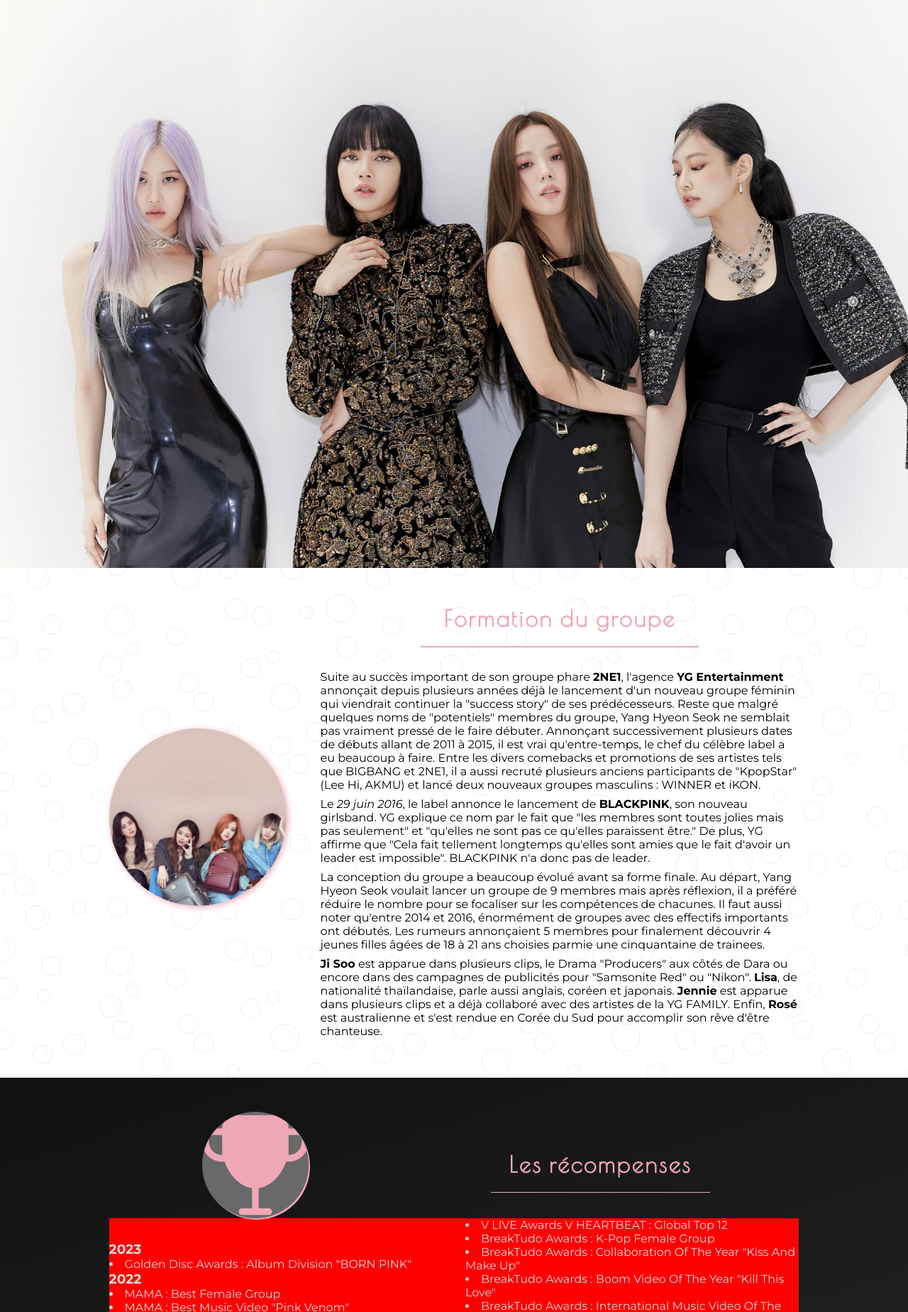
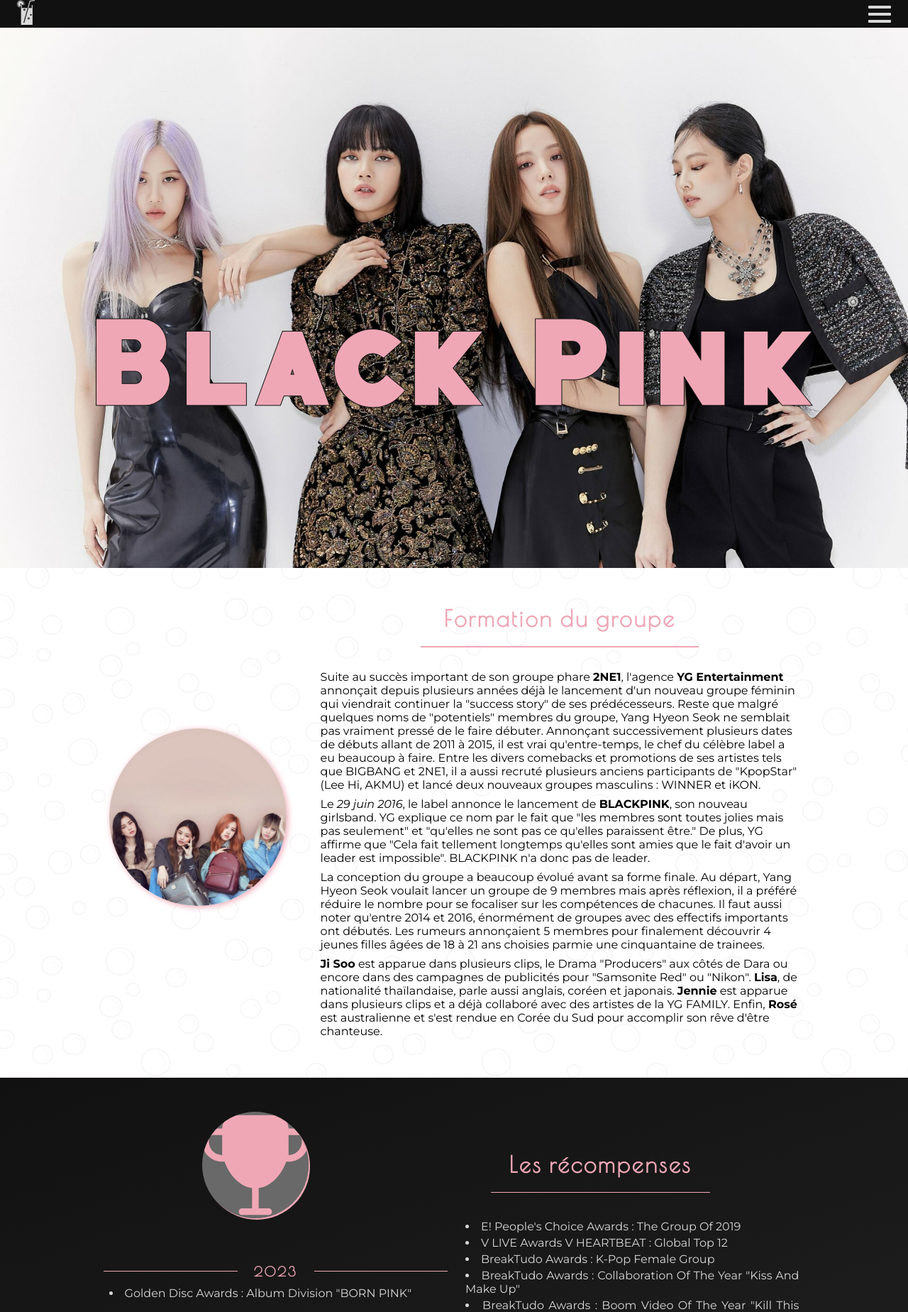
Before and after one commit to AdelinePat/fansite, a plain HTML site: page fansite1.html in a window 1280 px wide. Shown: the top 1848 px of the page at 71% size. Drawn offline with nearby package versions, Linux system fonts and the light colour scheme; a web font is replaced by a local one.

Commit message:
modification du header, navigation en cours

```diff
--- a/fansite1.css
+++ b/fansite1.css
@@ -8,18 +8,59 @@
     border: none;
 }
 
+:root {
+  --primary-color: #111111;
+  --secondary-color : #D8D8D8;
+  --lighter-primary-color: #303030;
+  --blackpink : #EFA7B5;
+  --euromillions : #EEBB05;
+  --argentina : #6CACE4;
+}
+
+
 @font-face {
   font-family: "primetime" ;
   src: url(./images_blackping/Primetime.ttf);
 }
 
-:root {
-    --primary-color: #111111;
-    --secondary-color : #D8D8D8;
-    --lighter-primary-color: #303030;
-    --blackpink : #EFA7B5;
-    --euromillions : #EEBB05;
-    --argentina : #6CACE4;
+
+@keyframes flicker {
+  9%{
+  text-shadow: 0 0 .5vh white, 0 0 .5vh white, 0 0 .5vh white, 0 0 .5vh white, 0 0 1vh white;;
+  /* filter:brightness(1) */
+  }
+  10%{
+    text-shadow:none;
+   /* filter:brightness(.4); */
+  }
+  11%{
+  text-shadow: 0 0 .5vh white, 0 0 .5vh white, 0 0 .5vh white, 0 0 .5vh white, 0 0 1vh white;;
+  /* filter:brightness(1) */
+  }
+  12%{
+    text-shadow:none;
+   /* filter:brightness(.4); */
+  }
+  13%{
+  text-shadow: 0 0 .5vh white, 0 0 .5vh white, 0 0 .5vh white, 0 0 .5vh white, 0 0 1vh white;;
+  /* filter:brightness(1) */
+  }
+  66%{
+  text-shadow: 0 0 .5vh white, 0 0 .5vh white, 0 0 .5vh white, 0 0 .5vh white, 0 0 1vh white;;
+  /* filter:brightness(1) */
+  }
+  67%{
+    text-shadow:none;
+   /* filter:brightness(.4); */
+  }
+  75%{
+    text-shadow:none;
+   /* filter:brightness(.4); */
+  }
+  76%{
+  text-shadow: 0 0 .5vh white, 0 0 .5vh white, 0 0 .5vh white, 0 0 .5vh white, 0 0 1vh white;;
+  /* filter:brightness(1) */
+  }
 }
 
 
@@ -30,8 +71,86 @@
     height: 100vh;
     box-sizing: border-box;
 
+    h1 {
+      font-family: "primetime";
+      font-size: 112pt;
+      text-align: center;
+      letter-spacing: 10pt;
+      color: var(--blackpink);
+      -webkit-text-stroke: #111111 1px;
+      text-shadow: 0 0 .5vh white, 0 0 .5vh white, 0 0 .5vh white, 0 0 .5vh white, 0 0 1vh white;
+      animation: flicker 7s infinite;
+      filter:brightness(1);
+      position: relative;
+      top: 45vh;
+    }
+
     nav {
-      display: none;
+      display: flex;
+      justify-content: space-between;
+      align-items: center;
+      background: var(--primary-color);
+      max-height: 55px;
+      padding: 0px 24px;
+
+          ul {
+            flex-flow: row nowrap;
+            background: red;
+            display: none;
+          }
+
+          input[type="checkbox"] {
+            background: red;
+            height: 32px;
+            width: 32px;
+            cursor: pointer;
+            opacity:0;
+          }
+
+          label {
+                    width: 32px;
+                    height: 4px;
+                    position: absolute;
+                    top: 18px;
+                    right: 24px;
+                    border-radius: 1px;
+                    background: var(--secondary-color);
+                    cursor: pointer;
+                    /* z-index: 3; */
+
+
+                &:before, &:after {
+                  content: " ";
+                  display: block;
+                  position: relative;
+                  width: 32px;
+                  height: 4px;
+                  border-radius: 1px;
+                  transition: all 0.7s ease;
+                  z-index: 1;
+                }
+
+                &:before {
+                  bottom: 10px;
+                  background: var(--secondary-color);
+                  transform-origin: left top;
+                }
+
+                &:after {
+                  top: 6px;
+                  background: var(--secondary-color);
+                  transform-origin: left bottom;
+                }
+          }
+          #menu-hamburger {
+        }
+
+
+          img {
+            height: 35px;
+            width: auto;
+          }
+
     }
   }
 
@@ -92,6 +211,7 @@ main {
             font-family: "Montserrat", sans-serif;
             font-size: 12pt;
 
+
             p {
               padding-bottom : 8px;
 
@@ -109,9 +229,44 @@ main {
               } */
 
               #awards {
+
+                h3 {
+                  font-family: "Poiret One", serif;
+                  text-transform: uppercase;
+                  color: var(--blackpink);
+                  letter-spacing: 2pt;
+                  padding: 32px 0px 8px 0px;
+                  text-align: center;
+
+                  &:after, &:before {
+                    display: inline-block;
+                    content: "";
+                    position: relative;
+                    top: -7px;
+                    box-sizing: border-box;
+                    width: 40%;
+                    height: 1px;
+                    background: var(--blackpink);
+
+                  }
+
+                  &:before {
+                    left: -5%;
+                  }
+
+                  &:after {
+                    right: -5%;
+                  }
+                }
+
                 ul {
 
                   list-style: disc inside;
+                  text-align:justify;
+
+                    li {
+                      padding: 2px 0px;
+                    }
 
                   }
               }
@@ -151,12 +306,53 @@ main {
     }
 /* Fin style de main */
 
+/* Footer */
+footer {
+  background: var(--lighter-primary-color);
+  color: var(--secondary-color);
+  font-family: "Poiret One", serif;
+  letter-spacing: 1pt;
+  font-size: 12pt;
+  padding: 24px 32px;
 
-/* Ecran d'ordinateur*/
-@media screen and (min-width: 1112px) {
+      .planSite {
+      display: flex;
+      flex-direction: row;
+      justify-content: space-around;
+    }
+
+      article {
+        display: flex;
+        flex-direction: column;
+        justify-content: space-between;
+        align-items: center;
+        text-align: center;
+      }
+
+      /* article:first-of-type {
+      } */
+
+      .menuBlackpink {
+        order: -1;
+        font-variant: small-caps;
+      }
+
+      h2 {
+        padding-bottom: 8px;
+      }
+      p {
+        text-align: center;
+        padding-top: 24px;
+      }
+}
+/* Fin footer */
+
+
+/* Ecran d'ordinateur 1112*/
+@media screen and (min-width: 983px) {
 
   .headerNavbar {
-    background: url(./images_blackping/blackpink9.jpg) 50% 20% no-repeat;
+    background: url(./images_blackping/blackpink9.jpg) 50% 20% no-repeat fixed;
     background-size: cover;
   }
 
@@ -209,7 +405,6 @@ main {
           column-count: 2;
           column-gap: 32px;
           /* column-rule: 1px solid var(--blackpink); */
-          background: red;
           text-align: left;
         }
 
@@ -229,8 +424,8 @@ main {
 }
 
 
-/* Ecran de tablette et téléphone */
-@media screen and (max-width: 1111px) {
+/* Ecran de tablette et téléphone 1111px */
+@media screen and (max-width: 982px) {
 
   .headerNavbar {
     background: url(./images_blackping/blackpink2.jpg) 50% 20% no-repeat;
@@ -274,6 +469,12 @@ main {
           column-gap: 32px;
           /* column-rule: 1px solid var(--blackpink); */
           background: green;
+
+          h3 {
+            &:after, &:before {
+              display: none;
+            }
+          }
         }
 
       }
@@ -286,15 +487,5 @@ main {
 /* Fin NavBar */
 
 /* Footer */
-footer {
-  background: var(--lighter-primary-color);
-  color: var(--secondary-color);
-}
 
-.menuBlackpink {
-  order: -1;
-  display: flex;
-  flex-direction: row;
-  justify-content: space-around;
-}
 /* Fin footer */
--- a/fansite1.html
+++ b/fansite1.html
@@ -28,12 +28,14 @@
                     <li><a href="fansite3.html">Leurs tournées</a></li>
                     <li><a href="contact.html">Galerie</a></li>
                 </ul>
-            </div>
-            <div class="responsive">
+                <div class="responsive">
                 <input type="checkbox" id="menu-hamburger">
                 <label for="menu-hamburger"></label>
+                </div>
             </div>
+
         </nav>
+        <h1>Black Pink</h1>
     </header>
 
     <main>
```
